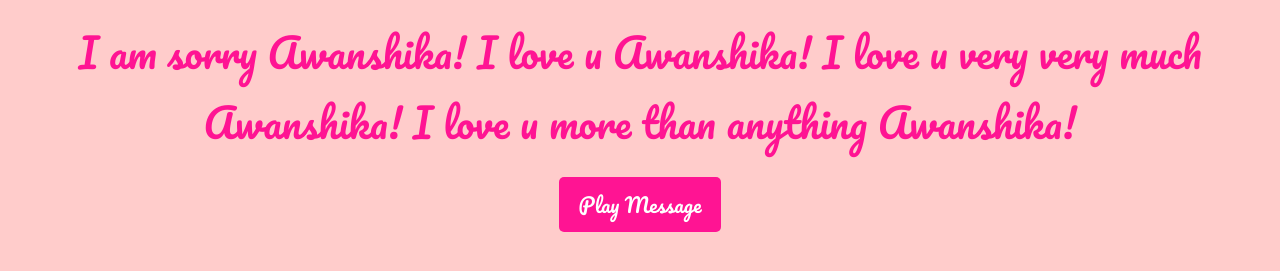
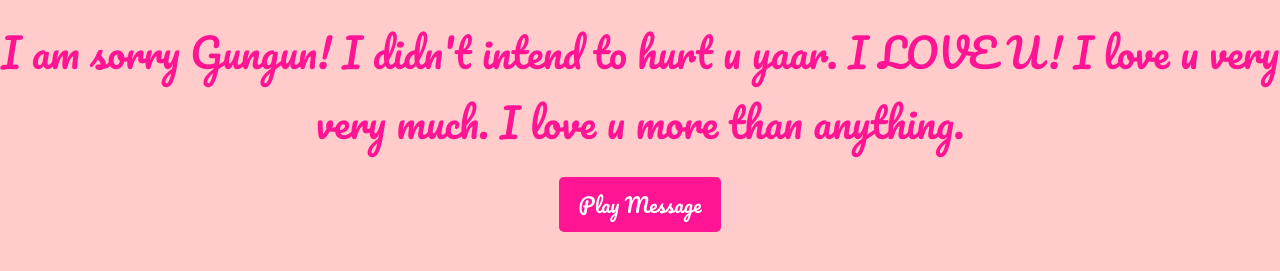
Before and after one commit to Ashu1906937/i-LOVE-U, a plain HTML site: page index.html in a window 1280 px wide. Both pictures are taken after a click on the element "❤️". Shown: the part 373-644 px from the top of the page. Drawn offline with Linux system fonts and the light colour scheme.

Commit message:
Update index.html

```diff
--- a/index.html
+++ b/index.html
@@ -13,10 +13,12 @@
             ❤️
         </div>
         <div class="message" id="message">
-           I am sorry Awanshika!
-            I love u Awanshika!
-            I love u very very much Awanshika!
-            I love u more than anything Awanshika!
+           I am sorry Gungun!
+            I didn't intend to hurt u yaar.
+            I LOVE U!
+            I love u very very much.
+            I love u more than anything.
+
         </div>
         <button id="playButton">Play Message</button>
     </div>
```
